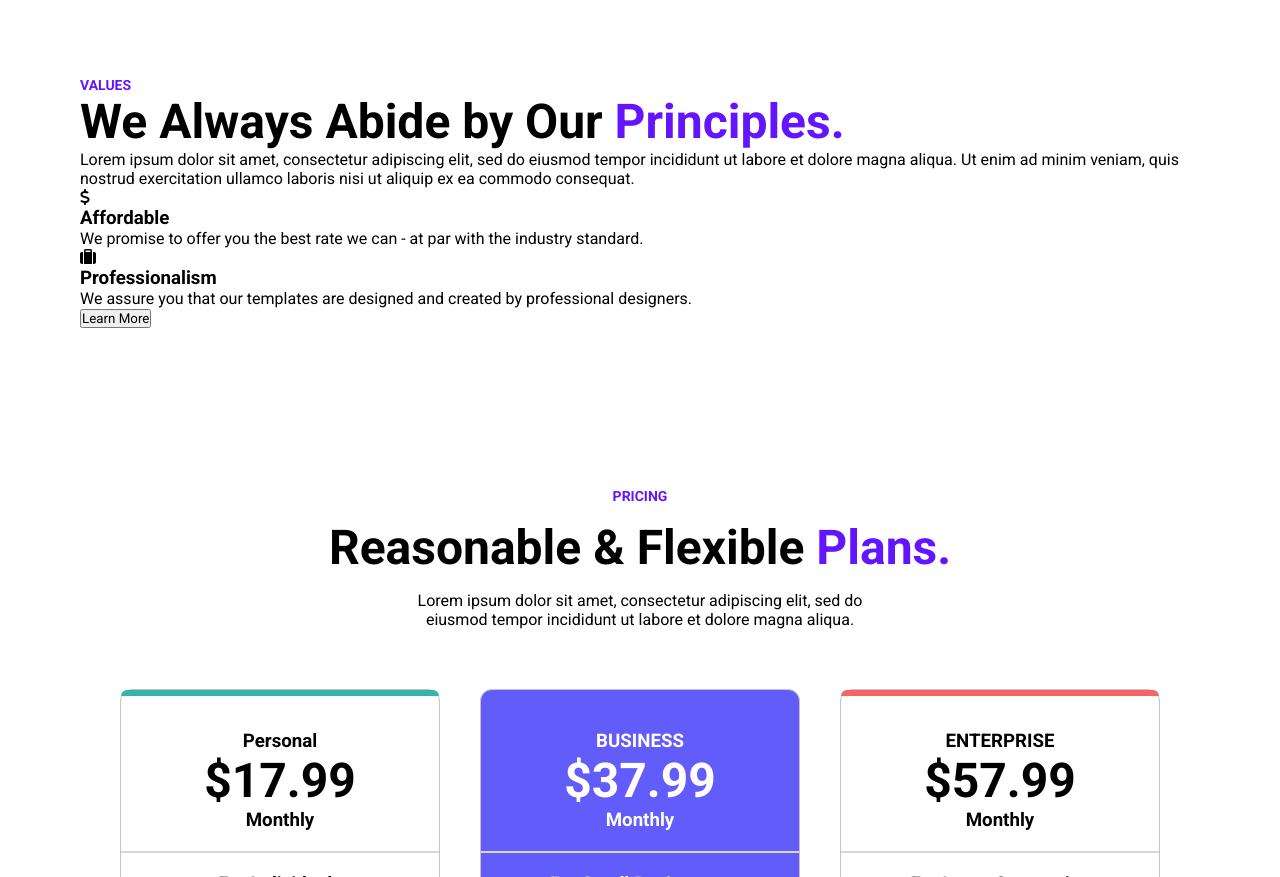
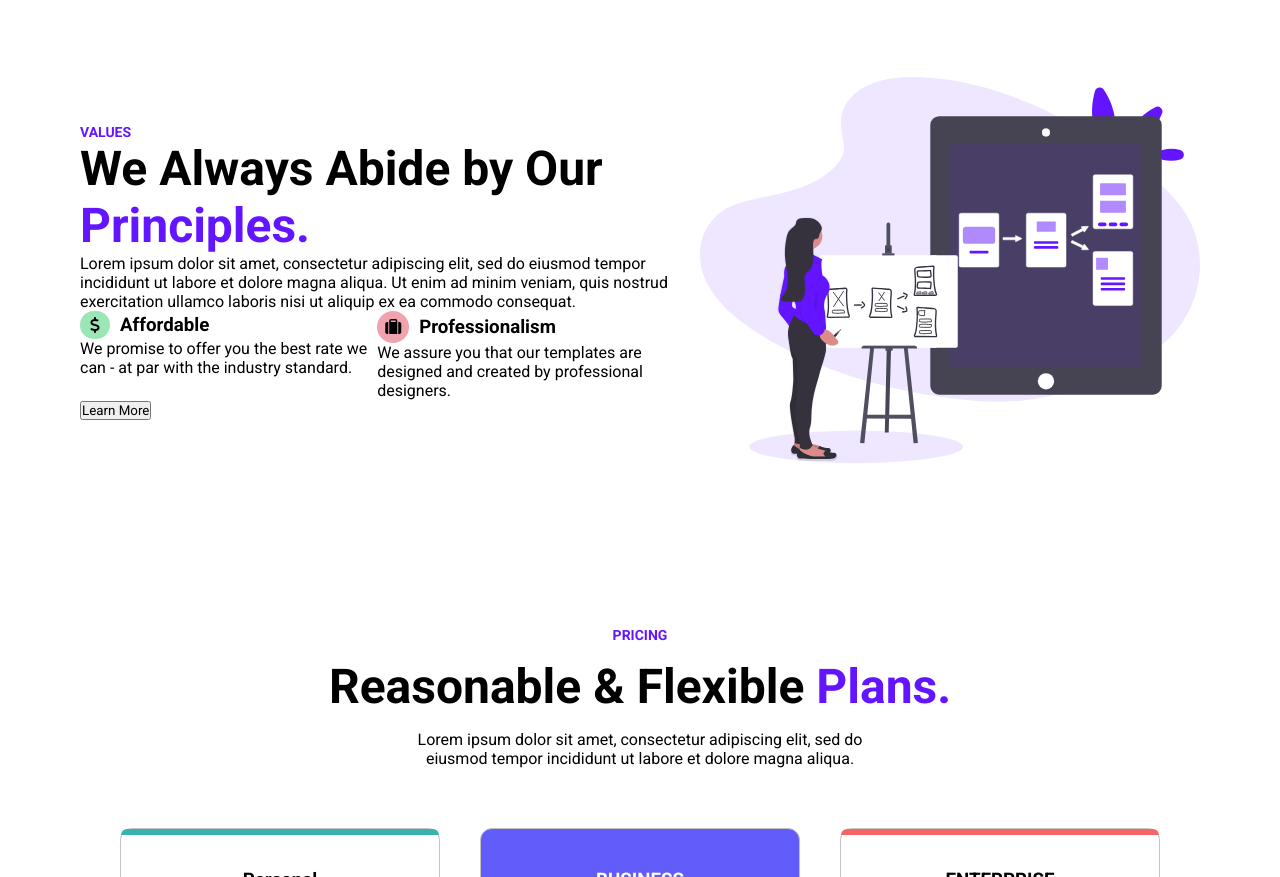
Before and after one commit to techmehedi/treact-, a plain HTML site: page index.html in a window 1280 px wide. Shown: the part 2323-3200 px from the top of the page. Drawn offline with Linux system fonts and the light colour scheme.

Commit message:
values section updates

```diff
--- a/index.html
+++ b/index.html
@@ -200,7 +200,9 @@
             <div class="values__texts--small">
               <div class="values__text--small">
                 <div class="values__text--small-title">
-                <i class="fas fa-light fa-dollar-sign"></i>
+                <div class="dollar__sign">
+                  <i class="fas fa-light fa-dollar-sign"></i>
+                </div>
                 <h3>Affordable</h3>
                 </div>
                 <p>We promise to offer you the best rate we can - at par with the industry standard.
@@ -208,7 +210,9 @@
               </div>
               <div class="values__text--small">
                 <div class="values__text--small-title-second">
-                <i class="fa fa-suitcase"></i>
+                  <div class="suitcase">
+                    <i class="fa fa-suitcase"></i>
+                  </div>
                 <h3>Professionalism</h3>
                 </div>
                 <p>We assure you that our templates are designed and created by professional designers.
@@ -216,6 +220,11 @@
               </div>
             </div>
             <button>Learn More</button>
+          </div>
+          <div class="values__picture">
+            <figure class="vaues__fig">
+              <img class="values__img" src="./prototype-illustration.21bc4b3f612a2f257c3d361067582485.svg" alt="">
+            </figure>
           </div>
         </div>
       </div>
--- a/style.css
+++ b/style.css
@@ -512,3 +512,51 @@ PRICING
 .pricing__value--second-middle {
     color: white;
 }
+
+/* VALUE
+ */
+
+ .values {
+    display: flex;
+    align-items: center;
+ }
+
+ .dollar__sign {
+    border: 2px;
+    border-radius: 999px;
+    background-color: #9AE6B4;
+    margin-right: 10px;
+ }
+
+ .fa-dollar-sign {
+    margin: 6px 10px;
+ }
+
+ .suitcase {
+    border: 2px;
+    border-radius: 999px;
+    background-color: rgb(240, 162, 175);
+    margin-right: 10px;
+ }
+
+ .fa-suitcase {
+    margin: 8px 8px;
+ }
+
+ .values__img {
+    width: 500px;
+ }
+
+ .values__text--small-title {
+    display: flex;
+    align-items: center;
+ }
+
+ .values__texts--small {
+    display: flex;
+ }
+
+ .values__text--small-title-second {
+    display: flex;
+    align-items: center;
+ }
```
Also changed, not shown: prototype-illustration.21bc4b3f612a2f257c3d361067582485.svg (added).
